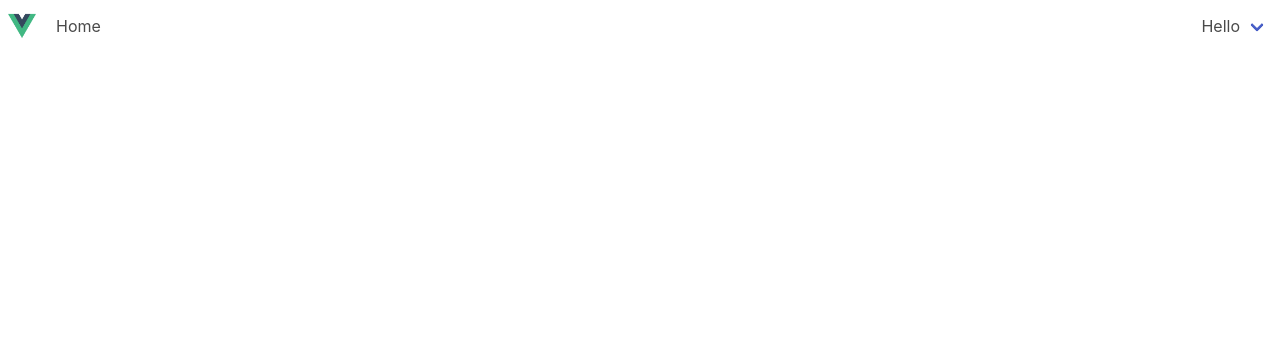
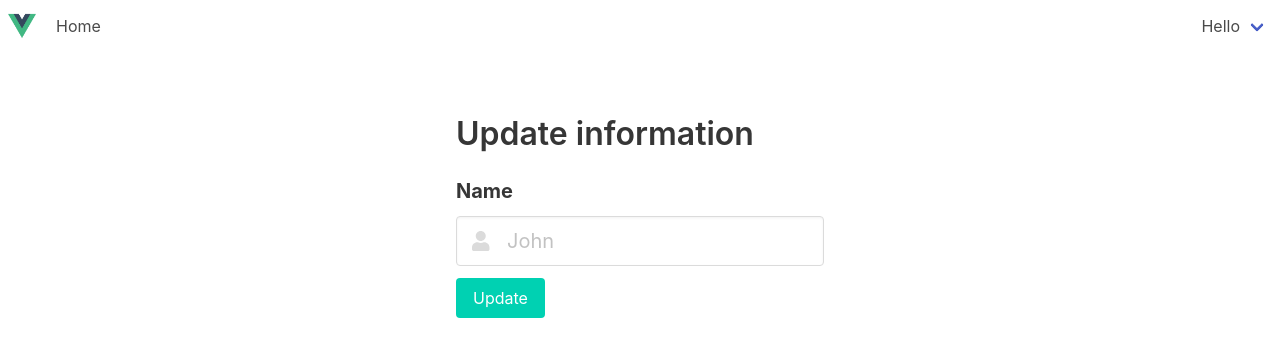
Before and after one commit to Axiol/vue-firebase-login, a Vue app: page /profile in a window 1280 px wide. Before the commit this address led to /home. Shown: the top 356 px of the page. Built offline with nearby package versions, Linux system fonts and the light colour scheme; no server answers; the database is empty; sample sign-in values are in the browser's storage.

Commit message:
Add a page to edit the profile

```diff
--- a/src/components/layout/Navbar.vue
+++ b/src/components/layout/Navbar.vue
@@ -20,7 +20,7 @@
           <a class="navbar-link">Hello {{ userInfo.name }}</a>
 
           <div class="navbar-dropdown is-right">
-            <a class="navbar-item">My profile</a>
+            <router-link to="/profile" class="navbar-item">My profile</router-link>
             <hr class="navbar-divider">
             <a @click="logout" class="navbar-item">Logout</a>
           </div>
@@ -61,8 +61,12 @@
 </script>
 
 <style scoped>
-  .logo {
-    max-height: 28px;
-    margin: 0.75rem 0.5rem 0 0.5rem;
+  .navbar {
+    margin-bottom: 4rem;
   }
+
+    .logo {
+      max-height: 28px;
+      margin: 0.75rem 0.5rem 0 0.5rem;
+    }
 </style>
--- a/src/router.js
+++ b/src/router.js
@@ -4,6 +4,7 @@ import firebase from 'firebase'
 
 import Home from './views/Home'
 import Login from './views/Login'
+import Profile from './views/Profile'
 
 Vue.use(Router)
 
@@ -23,6 +24,14 @@ const router = new Router({
       path: '/home',
       name: 'home',
       component: Home,
+      meta: {
+        requiresAuth: true
+      }
+    },
+    {
+      path: '/profile',
+      name: 'profile',
+      component: Profile,
       meta: {
         requiresAuth: true
       }
--- a/src/views/Home.vue
+++ b/src/views/Home.vue
@@ -1,6 +1,7 @@
 <template>
   <div>
     <navbar></navbar>
+    Home
   </div>
 </template>
 
--- /dev/null
+++ b/src/views/Profile.vue
@@ -0,0 +1,69 @@
+<template>
+  <div>
+    <navbar></navbar>
+    <div class="container">
+      <div class="columns">
+        <div class="column is-4 is-offset-4">
+          <h1 class="title">Update information</h1>
+
+          <div class="field">
+            <label class="label is-medium">Name</label>
+            <div class="control has-icons-left">
+              <input class="input is-medium" type="text" v-model="name" placeholder="John">
+              <span class="icon is-small is-left">
+                <font-awesome-icon icon="user" />
+              </span>
+            </div>
+          </div>
+
+          <div class="control">
+            <button class="button is-primary" @click="updateInfo">Update</button>
+          </div>
+        </div>
+      </div>
+    </div>
+  </div>
+</template>
+
+<script>
+  import firebase from 'firebase'
+
+  import Navbar from '@/components/layout/Navbar'
+
+  export default {
+    name: 'profile',
+    components: {
+      Navbar
+    },
+    data() {
+      return {
+        userInfo: '',
+        name: ''
+      };
+    },
+    methods: {
+      updateInfo: function() {
+        const firestore = firebase.firestore();
+        const docPath = firestore.doc('/users/' + firebase.auth().currentUser.uid);
+
+        docPath.set({
+          name: this.name
+        }).then(() => {
+          alert('Update done');
+        });
+      }
+    },
+    created: function() {
+      const firestore = firebase.firestore();
+      const docPath = firestore.doc('/users/' + firebase.auth().currentUser.uid);
+
+      docPath.get().then((doc) => {
+        if (doc && doc.exists) {
+          this.userInfo = doc.data();
+
+          this.name = this.userInfo.name;
+        }
+      });
+    }
+  }
+</script>
```
